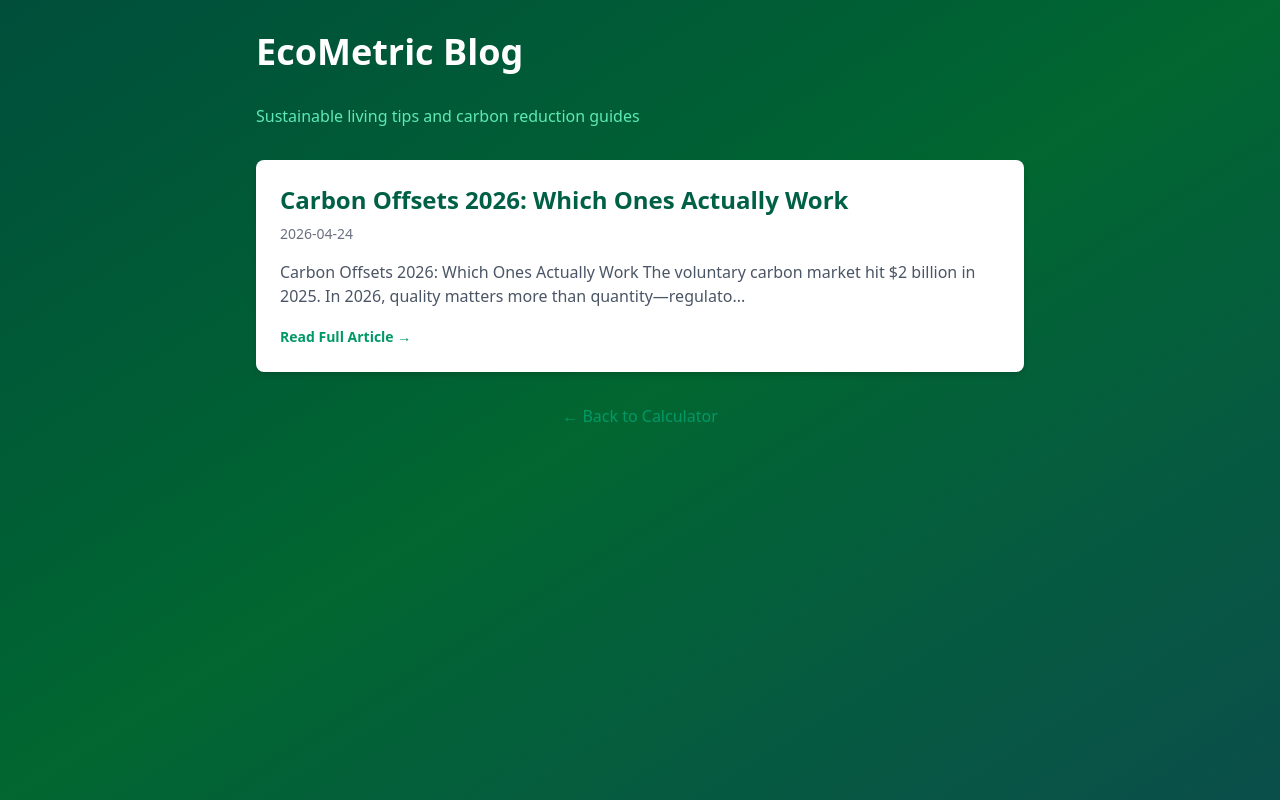
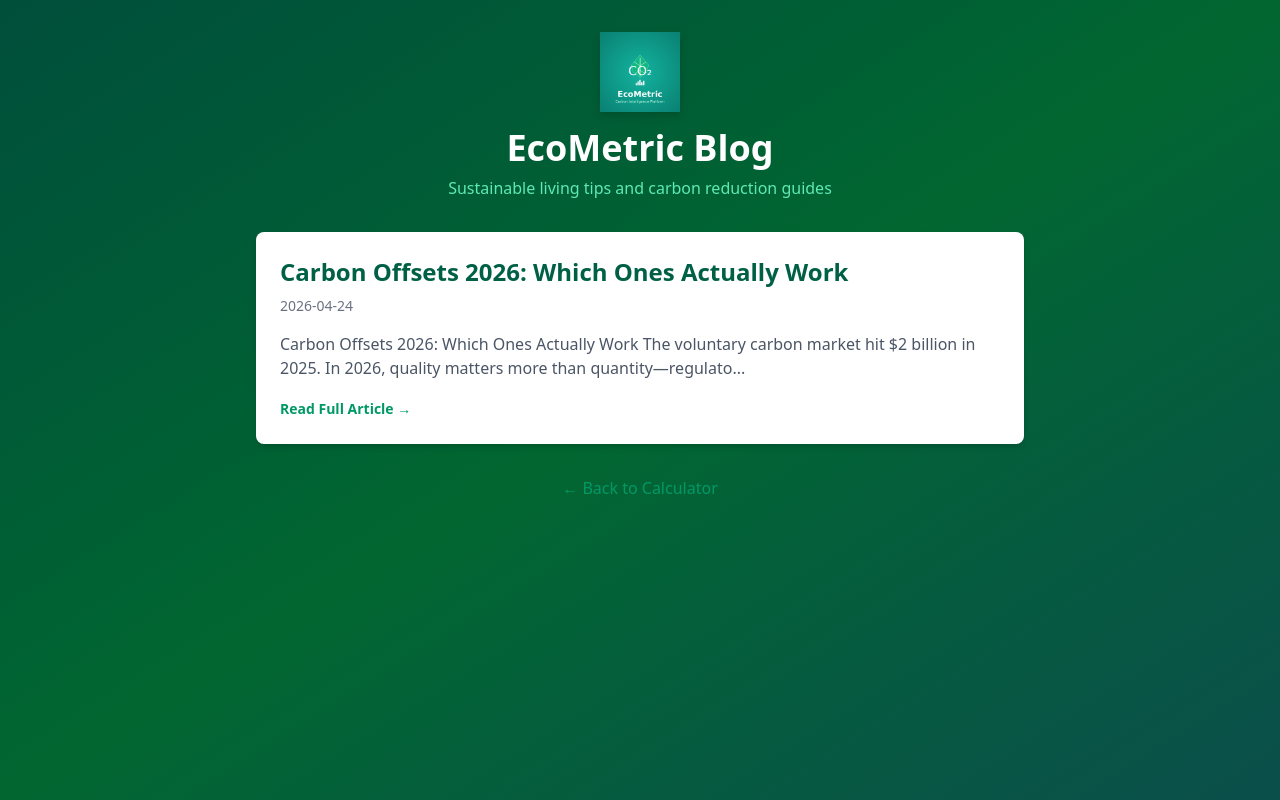
Before and after one commit to videogreg/ecometric, a Next.js app: page /blog in a window 1280 px wide. Built offline with nearby package versions, Linux system fonts and the light colour scheme.

Commit message:
Add logo to email, blog header, and leaderboard header

```diff
--- a/src/app/blog/page.tsx
+++ b/src/app/blog/page.tsx
@@ -39,11 +39,19 @@
   return (
     <main className="min-h-screen bg-gradient-to-br from-emerald-900 via-green-800 to-teal-900 p-8">
       <div className="max-w-3xl mx-auto">
-        <h1 className="text-4xl font-bold text-white mb-8">EcoMetric Blog</h1>
-        <p className="text-emerald-300 mb-8">Sustainable living tips and carbon reduction guides</p>
+        {/* Logo Header */}
+        <div className="text-center mb-8">
+          <img
+            src="/logo-512.png"
+            alt="EcoMetric"
+            className="w-20 h-20 mx-auto mb-4 drop-shadow-lg"
+          />
+          <h1 className="text-4xl font-bold text-white mb-2">EcoMetric Blog</h1>
+          <p className="text-emerald-300">Sustainable living tips and carbon reduction guides</p>
+        </div>
 
         {articles.length === 0 ? (
-          <p className="text-gray-500">Articles coming soon...</p>
+          <p className="text-gray-500 text-center">Articles coming soon...</p>
         ) : (
           <div className="space-y-8">
             {articles.map((article: Article) => (
--- a/src/app/leaderboard/page.tsx
+++ b/src/app/leaderboard/page.tsx
@@ -43,8 +43,16 @@
   return (
     <main className="min-h-screen bg-gradient-to-br from-emerald-900 via-green-800 to-teal-900 p-8">
       <div className="max-w-2xl mx-auto">
-        <h1 className="text-4xl font-bold text-white mb-2 text-center">🏆 EcoMetric Leaderboard</h1>
-        <p className="text-emerald-300 text-center mb-8">Lowest carbon footprints this month</p>
+        {/* Logo Header */}
+        <div className="text-center mb-8">
+          <img
+            src="/logo-512.png"
+            alt="EcoMetric"
+            className="w-20 h-20 mx-auto mb-4 drop-shadow-lg"
+          />
+          <h1 className="text-4xl font-bold text-white mb-2">🏆 EcoMetric Leaderboard</h1>
+          <p className="text-emerald-300">Lowest carbon footprints this month</p>
+        </div>
 
         <div className="bg-white/10 backdrop-blur-sm rounded-2xl p-6 border border-white/20">
           {users.length > 0 ? (
```
Also changed, not shown: 1 other file (tests, documents, lock files or other folders).
